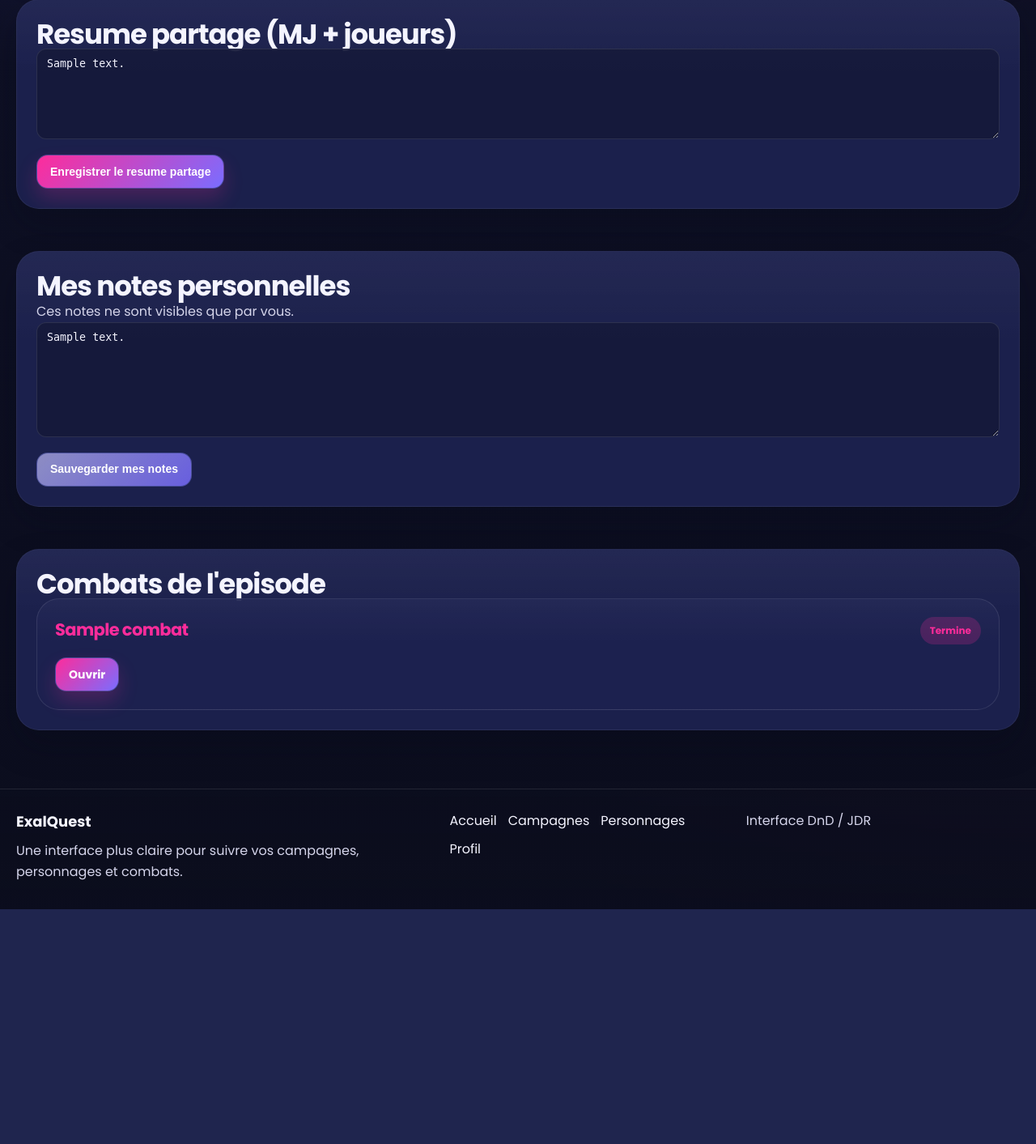
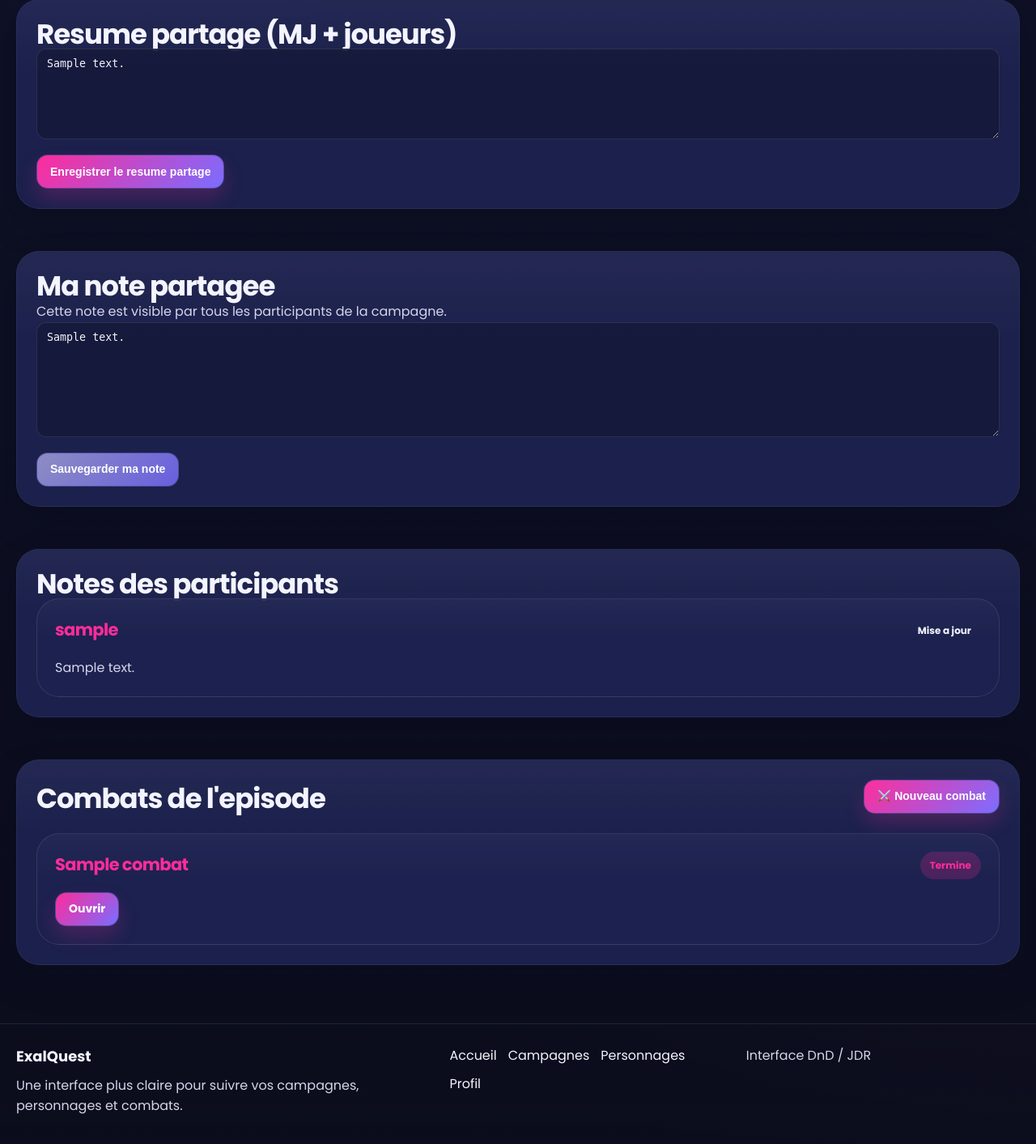
Before and after one commit to Jonathan2433/DND_FIGHT_TRACKER, a Flask app: page /episode/1 in a window 1280 px wide. Shown: the part 413-1826 px from the top of the page at 81% size. Before the commit the page ends 1536 px from the top, so only its background shows below. Run offline with Flask 3, Linux system fonts and the light colour scheme; a user stored in the database is signed in; tables that the repository leaves empty hold one stand-in row (values such as "Sample post").

Commit message:
Ameliorer l'ecran episode: notes partagees et creation de combat

```diff
--- a/app/application/use_cases/episode_service.py
+++ b/app/application/use_cases/episode_service.py
@@ -52,7 +52,7 @@ class EpisodeService:
 
     @staticmethod
     def update_user_note(episode_id, user_id, notes):
-        """Mettre a jour la note personnelle d'un utilisateur."""
+        """Mettre a jour la note partagee d'un utilisateur pour un episode."""
         note = EpisodeUserNote.query.filter_by(episode_id=episode_id, user_id=user_id).first()
         if not note:
             note = EpisodeUserNote(episode_id=episode_id, user_id=user_id)
@@ -61,3 +61,17 @@ class EpisodeService:
         note.notes = notes
         db.session.commit()
         return note
+
+    @staticmethod
+    def list_shared_notes(episode_id):
+        """Lister les notes d'episode renseignees par les participants."""
+        return (
+            EpisodeUserNote.query
+            .filter(
+                EpisodeUserNote.episode_id == episode_id,
+                EpisodeUserNote.notes.isnot(None),
+                EpisodeUserNote.notes != '',
+            )
+            .order_by(EpisodeUserNote.updated_at.desc())
+            .all()
+        )
--- a/app/web/routes/episode.py
+++ b/app/web/routes/episode.py
@@ -47,6 +47,7 @@ def view_episode(episode_id):
         return redirect(url_for('main.index'))
 
     my_note = EpisodeService.get_or_create_user_note(episode.id, g.current_user.id)
+    shared_notes = EpisodeService.list_shared_notes(episode.id)
 
     return render_template(
         'episode/view_episode.html',
@@ -54,6 +55,7 @@ def view_episode(episode_id):
         arc=arc,
         campaign=campaign,
         my_note=my_note,
+        shared_notes=shared_notes,
         is_mj=g.current_user.is_mj_of(campaign),
     )
 
@@ -78,7 +80,7 @@ def update_shared_summary(episode_id):
 @bp.route('/<int:episode_id>/my_notes', methods=['POST'])
 @login_required
 def update_my_notes(episode_id):
-    """Modifier les notes personnelles de l'utilisateur courant."""
+    """Modifier la note partagee de l'utilisateur courant."""
     episode = Episode.query.get_or_404(episode_id)
     campaign = CampaignService.get_campaign_with_access_check(episode.story_arc.campaign_id, g.current_user.id)
 
@@ -88,5 +90,5 @@ def update_my_notes(episode_id):
 
     notes = request.form.get('notes', '').strip()
     EpisodeService.update_user_note(episode_id, g.current_user.id, notes)
-    flash('Vos notes personnelles ont ete enregistrees.', 'success')
+    flash('Votre note partagee a ete enregistree.', 'success')
     return redirect(url_for('episode.view_episode', episode_id=episode_id))
--- a/templates/episode/view_episode.html
+++ b/templates/episode/view_episode.html
@@ -27,16 +27,49 @@
     </section>
 
     <section class="card">
-        <h2 class="section-head__title">Mes notes personnelles</h2>
-        <p class="section-head__copy">Ces notes ne sont visibles que par vous.</p>
+        <h2 class="section-head__title">Ma note partagee</h2>
+        <p class="section-head__copy">Cette note est visible par tous les participants de la campagne.</p>
         <form method="POST" action="{{ url_for('episode.update_my_notes', episode_id=episode.id) }}">
-            <textarea name="notes" class="form-control" rows="8" placeholder="Vos notes personnelles...">{{ my_note.notes or '' }}</textarea>
-            <button type="submit" class="btn btn-secondary" style="margin-top: 0.75rem;">Sauvegarder mes notes</button>
+            <textarea name="notes" class="form-control" rows="8" placeholder="Votre note partagee...">{{ my_note.notes or '' }}</textarea>
+            <button type="submit" class="btn btn-secondary" style="margin-top: 0.75rem;">Sauvegarder ma note</button>
         </form>
     </section>
 
+
+
     <section class="card">
-        <h2 class="section-head__title">Combats de l'episode</h2>
+        <h2 class="section-head__title">Notes des participants</h2>
+        {% if shared_notes %}
+            <div class="public-campaigns-grid">
+                {% for note in shared_notes %}
+                    <article class="public-campaign-card">
+                        <div class="campaign-header">
+                            <h3>{{ note.user.username }}</h3>
+                            <div class="campaign-badge">Mise a jour</div>
+                        </div>
+                        <p class="section-head__copy">{{ note.notes }}</p>
+                    </article>
+                {% endfor %}
+            </div>
+        {% else %}
+            <p class="section-head__copy">Aucune note partagee pour le moment.</p>
+        {% endif %}
+    </section>
+
+    <section class="card">
+        <div class="section-head">
+            <div class="section-head__content">
+                <h2 class="section-head__title">Combats de l'episode</h2>
+            </div>
+            {% if is_mj %}
+                <form method="POST" action="{{ url_for('combat.create_combat') }}" class="inl-campaign-020">
+                    <input type="hidden" name="name" value="Combat - {{ episode.title }}">
+                    <input type="hidden" name="story_arc_id" value="{{ arc.id }}">
+                    <input type="hidden" name="episode_id" value="{{ episode.id }}">
+                    <button type="submit" class="btn btn-primary">⚔️ Nouveau combat</button>
+                </form>
+            {% endif %}
+        </div>
         {% if episode.combats %}
             <div class="public-campaigns-grid">
                 {% for combat in episode.combats %}
```
